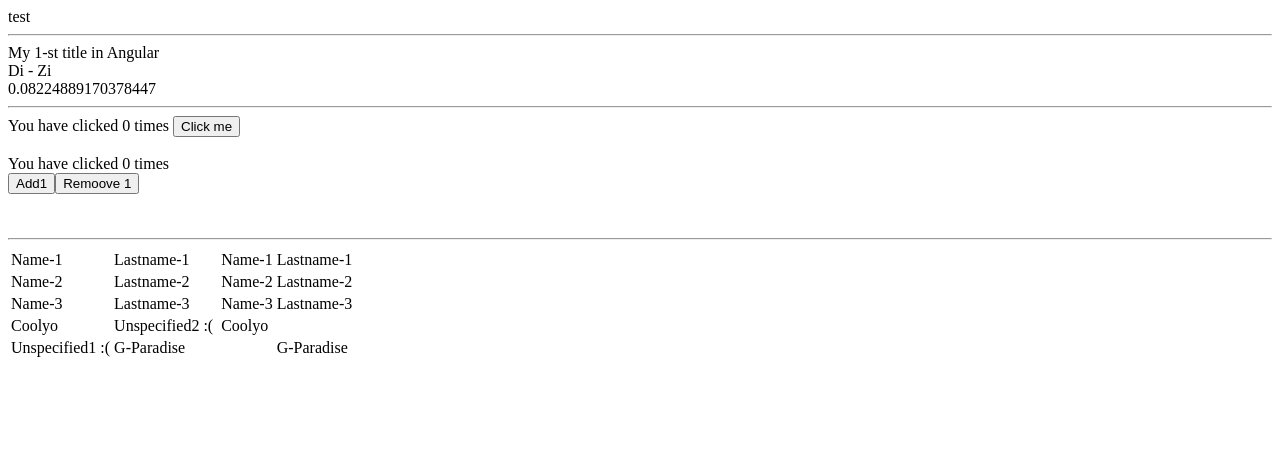
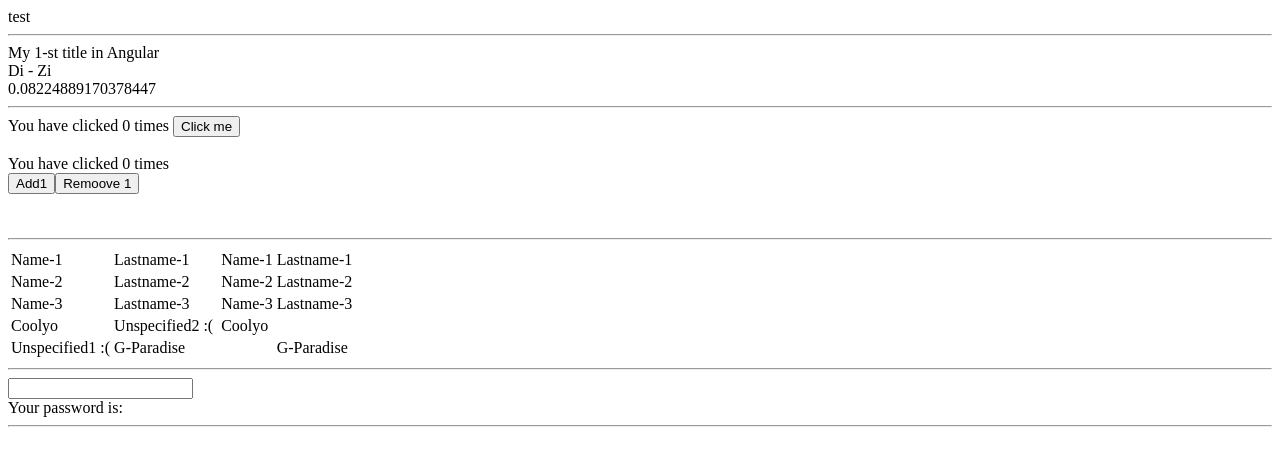
Before and after one commit to Denis-dizi/Angular2020, an Angular app: page / in a window 1280 px wide. Shown: the top 466 px of the page. Built offline with nearby package versions, Linux system fonts and the light colour scheme.

Commit message:
update (2:50:) Added form password. Works.

```diff
--- a/src/app/app.component.html
+++ b/src/app/app.component.html
@@ -27,6 +27,12 @@ You have clicked {{count2}} times <br>
     <td>{{user.name}}</td>
     <td>{{user.lastName}}</td>
   </tr>
-</table>
+</table><hr>
+
+<!-- (2:42) -->
+<input type="password"[(ngModel)]="password">
+<div>
+  Your password is: {{password}}
+</div><hr>
 
 <!-- <router-outlet></router-outlet> -->
--- a/src/app/app.component.ts
+++ b/src/app/app.component.ts
@@ -12,6 +12,8 @@ export class AppComponent implements OnInit {
   nmbr: number = 0;
   count1: number = 0;
   count2: number = 0;
+  // (2:42)
+  password = '';
   // (2:19)
   users: any = [
     {
--- a/src/app/app.module.ts
+++ b/src/app/app.module.ts
@@ -3,6 +3,7 @@ import { NgModule } from '@angular/core';
 
 import { AppRoutingModule } from './app-routing.module';
 import { AppComponent } from './app.component';
+import { FormsModule } from '@angular/forms';
 
 @NgModule({
   declarations: [
@@ -10,7 +11,8 @@ import { AppComponent } from './app.component';
   ],
   imports: [
     BrowserModule,
-    AppRoutingModule
+    AppRoutingModule,
+    FormsModule
   ],
   providers: [],
   bootstrap: [AppComponent]
```
